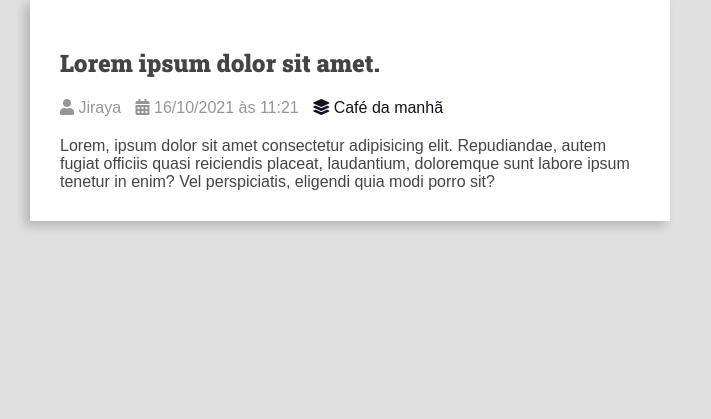
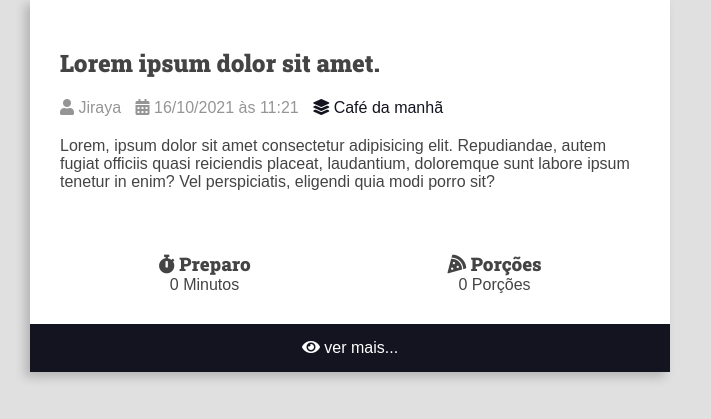
Before and after one commit to Kauansstz/projeto-django, a Django app: page / in a window 1280 px wide. Shown: the part 201-620 px from the top of the page, without its empty margins (0-711 px from the left). Run offline with Django 4.2, Linux system fonts and the light colour scheme; some libraries are stand-ins or nearby versions.

Commit message:
Inserido o rodapé da imagem, o ver mais

```diff
--- a/recipes/static/css/style.css
+++ b/recipes/static/css/style.css
@@ -158,7 +158,7 @@ h1,h2,h3,h4,h5,h6{
 
 .recipe img {
     max-width: 100%;
-
+    border-radius: .4rem;
 }
 .recipe-list-item{
     max-width: 64rem;
@@ -167,7 +167,7 @@ h1,h2,h3,h4,h5,h6{
 .recipe-list-item:hover{
     transform: scale(1.03);
     box-shadow: -8px 8px 18px rgba( 0, 0, 0, .25);
-
+    overflow: hidden;
 
 }
 
@@ -198,3 +198,37 @@ h1,h2,h3,h4,h5,h6{
     padding: var(--spacing-gutter-medium);
     padding-top: 2rem;
 }
+
+.recipe-meta-container {
+    display: flex;
+    flex-flow: row wrap;
+    padding: var(--spacing-gutter-medium);
+
+}
+
+.recipe-meta {
+    display: flex;
+    flex-flow: column nowrap;
+    flex-shrink: 1;
+    flex-grow: 1;
+    text-align: center;
+}
+
+.recipe-meta-text{
+    font-size: 1.6rem;
+}
+
+.recipe-footer a{
+    background: var(--color-primary-dark);
+    display: block;
+    flex-flow: row nowrap;
+    color: var(--color-white);
+    text-align: center;
+    text-decoration: none;
+    padding: 1.5rem var(--spacing-gutter-medium);
+    transition: all 300ms ease-in-out;
+}
+
+.recipe-footer a:hover{
+    filter: brightness(2);
+}
--- a/recipes/templates/recipes/pages/home.html
+++ b/recipes/templates/recipes/pages/home.html
@@ -36,6 +36,27 @@
                     laudantium, doloremque sunt labore ipsum tenetur in enim? Vel perspiciatis, eligendi quia modi porro sit?</p>
             </div>
 
+            <div class="recipe-meta-container">
+                <div class="recipe-meta recipe-preparation">
+                    <h3 class="recipe-meta-title"><i class="fas fa-stopwatch"></i> Preparo</h3>
+                    <div class="recipe-meta-text">
+                        0 Minutos
+                    </div>
+                </div>
+                <div class="recipe-meta recipe-servings">
+                    <h3 class="recipe-meta-title"><i class="fas fa-pizza-slice"></i> Porções</h3>
+                    <div class="recipe-meta-text">
+                        0 Porções
+                    </div>
+                </div>
+            </div>
+            <footer class="recipe-footer">
+                <a class="recipe-read-more button button-dark button-full-width" href="/recipes">
+                    <i class="fas fa-eye"></i>
+                    <span>ver mais...</span>
+                </a>
+            </footer>
+
            </div>
         </div>
 
```
